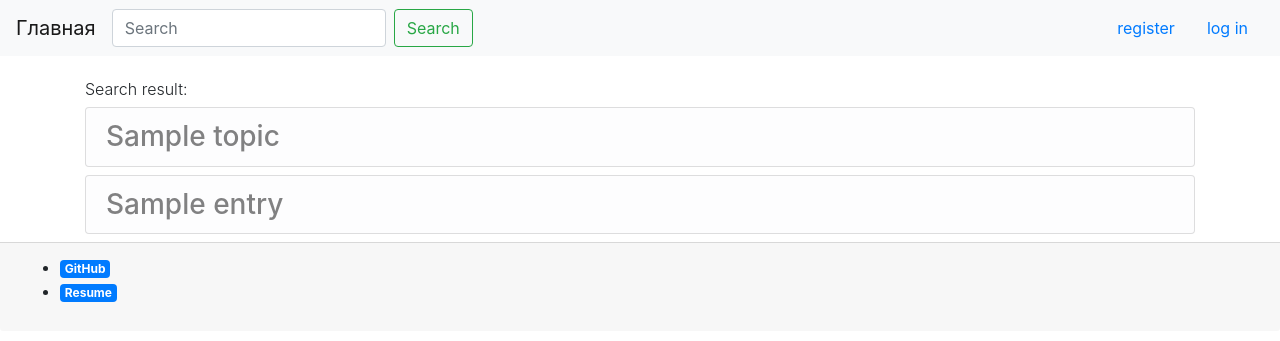
After one commit to DmitKos/dkos.site, a Django app: template blog/templates/blog/search.html in a window 1280 px wide. The commit adds this page. Shown: the top 341 px of the page. Run offline with Django 3.2, Linux system fonts and the light colour scheme; the template is opened without the code that fills it: most values are stand-ins (such as "Sample title", 1, 10 or a date in 2020); some libraries are stand-ins or nearby versions.

Commit message:
added search

```diff
--- a/blog/templates/blog/base.html
+++ b/blog/templates/blog/base.html
@@ -27,8 +27,8 @@
 			  <a class="nav-link" href="">Blog</span></a>
 			</li>
 		  </ul> -->
-		  <form class="form-inline my-2 my-lg-0" action="">
-			<input class="form-control mr-sm-2" type="search" placeholder="Search" aria-label="Search">
+		  <form class="form-inline my-2 my-lg-0" action="{% url 'blog:site_search' %}">
+			<input class="form-control mr-sm-2" type="search" placeholder="Search" aria-label="Search" name='search'>
 			<button class="btn btn-outline-success my-2 my-sm-0" type="submit">Search</button>
 		  </form>
 		</div>
@@ -46,7 +46,7 @@
 	</nav>
 	<br>
 		<div class="container">
-			<div class="page-header">
+			<div>
 				{% block header %}{% endblock header %}
 			</div>
 			<div>
--- a/blog/templates/blog/index.html
+++ b/blog/templates/blog/index.html
@@ -1,13 +1,15 @@
 {% extends "blog/base.html" %}
 
 {% block header %}
-	<h1 class="display-4">Список тем:</h1>
+	<h1 class="display-1">Список тем:</h1>
 {% endblock header %}
 
 {% block content %}
 <div class="list-group">
     {% for e in entry %}
-    <p><a href="{% url 'blog:topic' e.topic.slug %}" class="list-group-item list-group-item-action list-group-item-light">{{ e.topic }}</a></p>
+    <p><h2 class="display-2">
+        <a href="{% url 'blog:topic' e.topic.slug %}" class="list-group-item list-group-item-action list-group-item-light">{{ e.topic }}</a>
+    </h2></p>
     <p>{{ e.text }}</p>
     <p>{{ e.topic.author.username }}</p>
     <p>{{ e.topic.date }}</p>
--- /dev/null
+++ b/blog/templates/blog/search.html
@@ -0,0 +1,24 @@
+{% extends "blog/base.html" %}
+
+{% block header %}
+	<h1 class="display-4">Search result:</h1>
+{% endblock header %}
+
+{% block content %}
+<div class="list-group">
+    {% if topics or entries %}
+	{% for topic in topics %}
+		<h3>
+			<a href="{% url 'blog:topic' topic.slug %}" class="list-group-item list-group-item-action list-group-item-light">{{ topic }}</a>
+        </h3>
+    {% endfor %}
+    {% for entry in entries %}
+    <h3>
+        <a href="{% url 'blog:topic' entry.topic.slug %}" class="list-group-item list-group-item-action list-group-item-light">{{ entry }}</a>
+    </h3>
+    {% endfor %}
+    {% else %}
+    None
+    {% endif %}
+</div>
+{% endblock content %}
--- a/blog/urls.py
+++ b/blog/urls.py
@@ -22,4 +22,6 @@ urlpatterns = [
     path('comments/<str:slug>/', views.comments_entry, name='comments_entry'),
     # страница для добавления нового комментария
     path('new_comment/<str:slug>/', views.new_comment, name='new_comment'),
+    # поиск на сайте
+    path('search/', views.site_search, name='site_search'),
 ]
--- /dev/null
+++ b/static/css/styles.css
@@ -0,0 +1,15 @@
+.display-1 {
+    font-size: 2rem;
+}
+
+.display-2 {
+    font-size: 1.5rem;
+}
+
+.display-3 {
+    font-size: 1.3rem;
+}
+
+.display-4 {
+    font-size: 1rem;
+}
```
Also changed, not shown: blog/views.py (+13 -0 lines), blog/models.py (line endings or trailing spaces), 1 other file.
